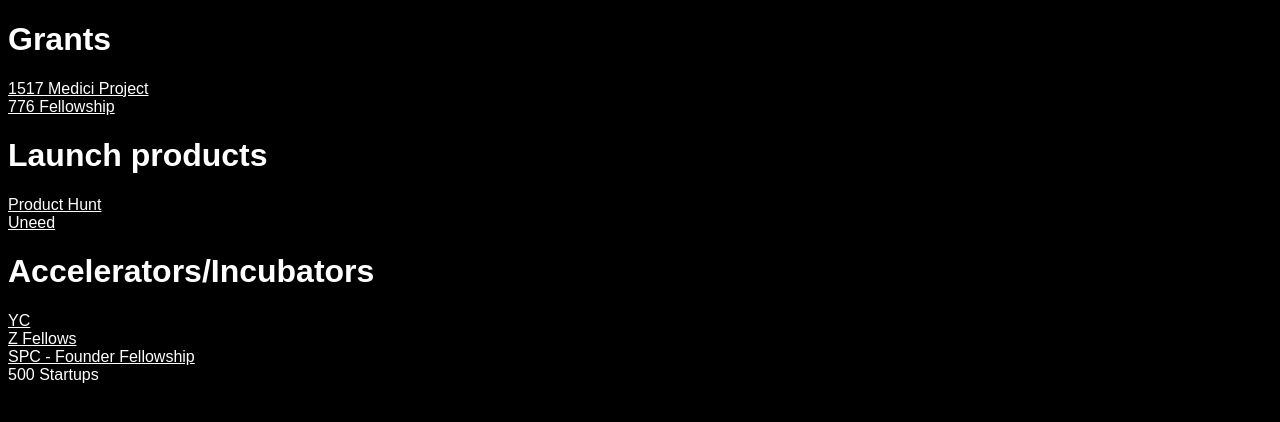
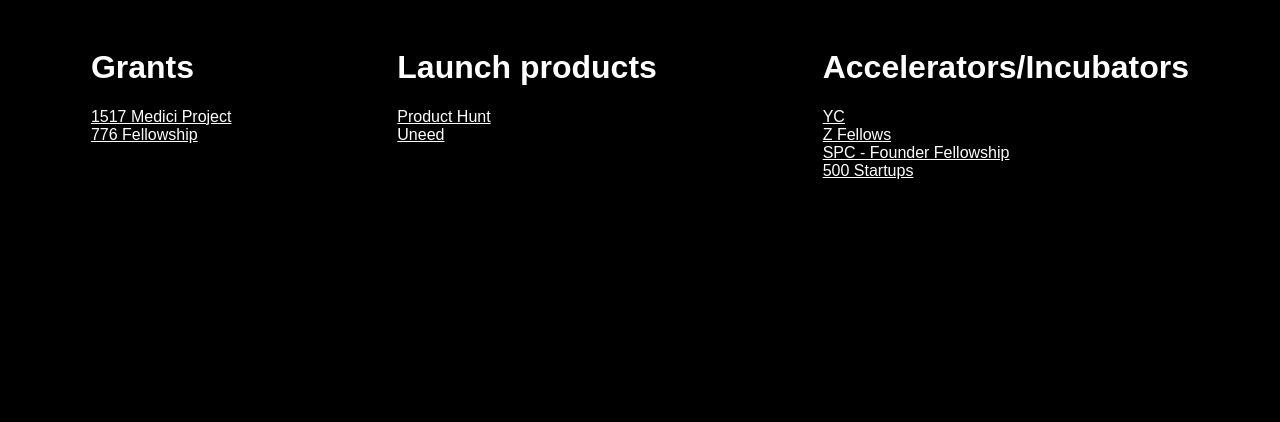
Before and after one commit to covendev/StartupStarterKit, a plain HTML site: page index.html in a window 1280 px wide. Drawn offline with Linux system fonts and the light colour scheme.

Commit message:
Update index.html

```diff
--- a/index.html
+++ b/index.html
@@ -14,6 +14,14 @@
             color: white;
             text-decoration: underline;
         }
+        .container {
+            display: flex;
+            justify-content: space-around;
+            flex-wrap: wrap; /* Allows wrapping on smaller screens */
+        }
+        .section {
+            margin: 20px;
+        }
         ul {
             padding: 0; /* Remove default padding */
         }
@@ -23,25 +31,30 @@
     </style>
 </head>
 <body>
+    <div class="container">
+        <div class="section">
             <h1>Grants</h1>
             <ul>
                 <li><a href="https://www.1517fund.com/post/1517-medici-project">1517 Medici Project</a></li>
                 <li><a href="https://www.776.org/">776 Fellowship</a></li>
-
             </ul>
+        </div>
+        <div class="section">
             <h1>Launch products</h1>
             <ul>
                 <li><a href="https://www.producthunt.com">Product Hunt</a></li>
-        <li><a href=" https://www.uneed.best/">Uneed</a></li>
+                <li><a href="https://www.uneed.best/">Uneed</a></li>
             </ul>
+        </div>
+        <div class="section">
             <h1>Accelerators/Incubators</h1>
             <ul>
                 <li><a href="https://www.ycombinator.com">YC</a></li>
                 <li><a href="https://www.zfellows.com/">Z Fellows</a></li>
                 <li><a href="https://www.southparkcommons.com/founder-fellowship">SPC - Founder Fellowship</a></li>
-        <li><a href="https://500.co/"></a>500 Startups</a></li>
-
-
+                <li><a href="https://500.co/">500 Startups</a></li>
             </ul>
+        </div>
+    </div>
 </body>
 </html>
```
Lines whose indentation alone changed are shown as unchanged.
